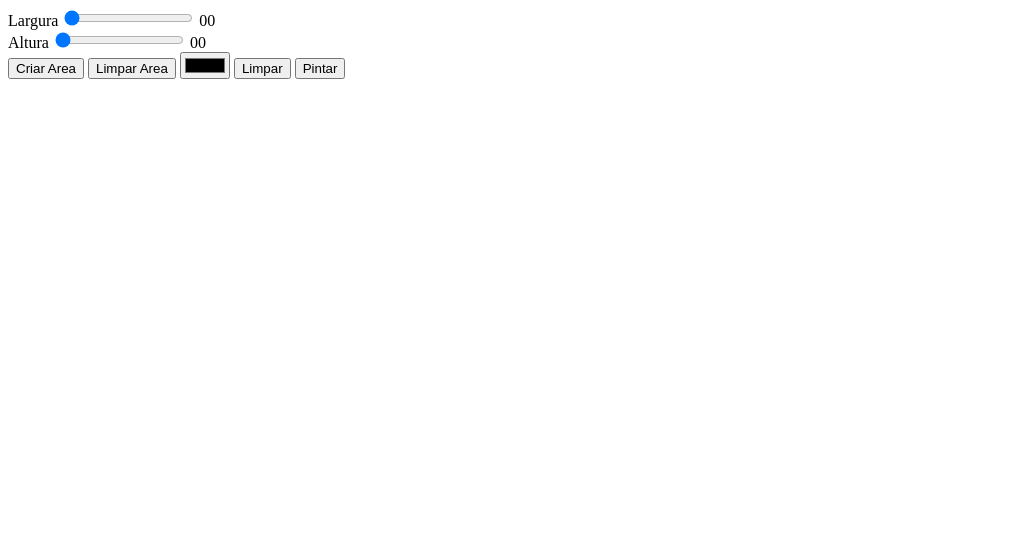
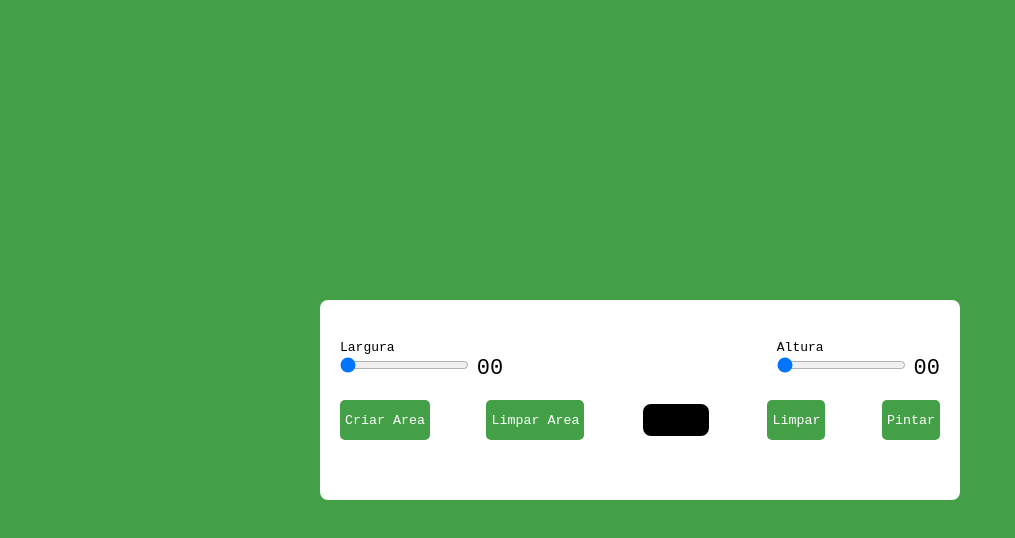
Before and after one commit to brnodionisio23/Pixel-Art-Generator, a plain HTML site: page index.html in a window 1280 px wide. Shown: the whole page, without its empty margins (0-1015 px from the left). Drawn offline with Linux system fonts and the light colour scheme.

Commit message:
CSS styles

```diff
--- a/index.html
+++ b/index.html
@@ -5,6 +5,7 @@
     <meta charset="UTF-8">
     <meta name="viewport" content="width=device-width, initial-scale=1.0">
     <title>Pixel art Generator</title>
+    <link rel="stylesheet" href="style.css">
 </head>
 
 <body>
--- /dev/null
+++ b/style.css
@@ -0,0 +1,84 @@
+* {
+    padding: 0;
+    margin: 0;
+    box-sizing: border-box;
+    font-family: monospace;
+}
+
+body {
+    background-color: #43a047;
+}
+
+.wrapper {
+    background-color: #fff;
+    width: 80vmin;
+    position: absolute;
+    transform: translate(-50%, -50%);
+    top: 50%;
+    left: 50%;
+    padding: 40px 20px;
+    border-radius: 8px;
+}
+
+label {
+    display: block;
+}
+
+span {
+    position: relative;
+    font-size: 22px;
+    bottom: -1px;
+}
+
+.opt-wrapper {
+    display: flex;
+    justify-content: space-between;
+    margin-bottom: 20px;
+    gap: 10px;
+}
+
+button {
+    background-color: #43a047;
+    border: none;
+    border-radius: 5px;
+    padding: 5px;
+    color: #fff;
+}
+
+input[type="color"] {
+    -webkit-appearance: none;
+    -moz-appearance: none;
+    appearance: none;
+    background-color: transparent;
+    width: 70px;
+    height: 40px;
+    border: none;
+    cursor: pointer;
+}
+
+input[type="color"]::-webkit-color-swatch{
+    border-radius: 8px;
+    border: 4px solid #000;
+}
+
+input[type="color"]::-moz-color-swatch{
+    border-radius: 8px;
+    border: 4px solid #000;
+}
+
+.gridCol{
+    height: 1em;
+    width: 1em;
+    border: 1px solid #ddd;
+}
+
+.gridRow{
+    display: flex;
+}
+
+@media only screnn and (max-width: 768px){
+    .gridCol{
+        height: 0.8em;
+        width: 0.8em;
+    }
+}
```
